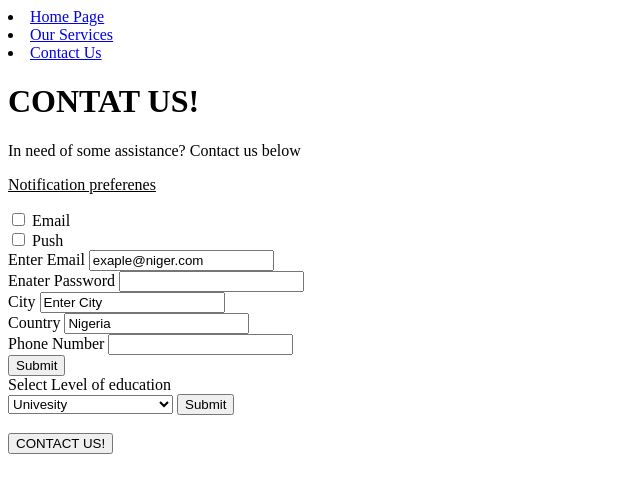
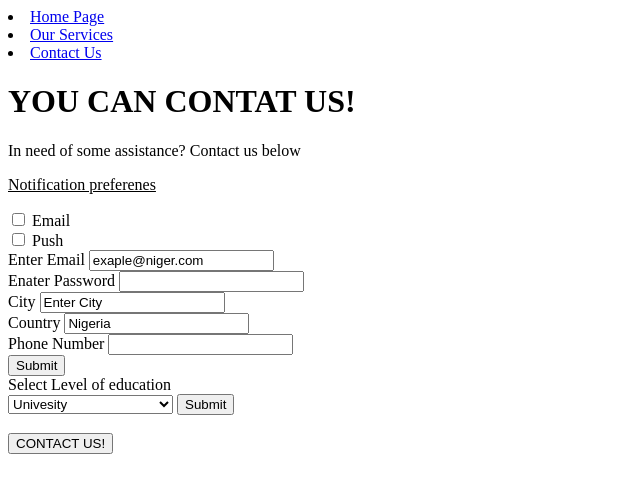
Before and after one commit to Emmanu31la/Emmatest-Website, a plain HTML site: page EMMATEST WEBSITE/contact.html in a window 1280 px wide. Shown: the whole page, without its empty margins (0-640 px from the left). Drawn offline with Linux system fonts and the light colour scheme.

Commit message:
Update contact text2

```diff
--- a/EMMATEST WEBSITE/contact.html
+++ b/EMMATEST WEBSITE/contact.html
@@ -11,7 +11,7 @@
             <li><a href="services.html">Our Services</a></li>
             <li><a href="contact.html">Contact Us</a></li>
         </nav>
-        <h1>CONTAT US!</h1>
+        <h1>YOU CAN CONTAT US!</h1>
         <P>In need of some assistance? Contact us below</P>
 
         </header>
```
